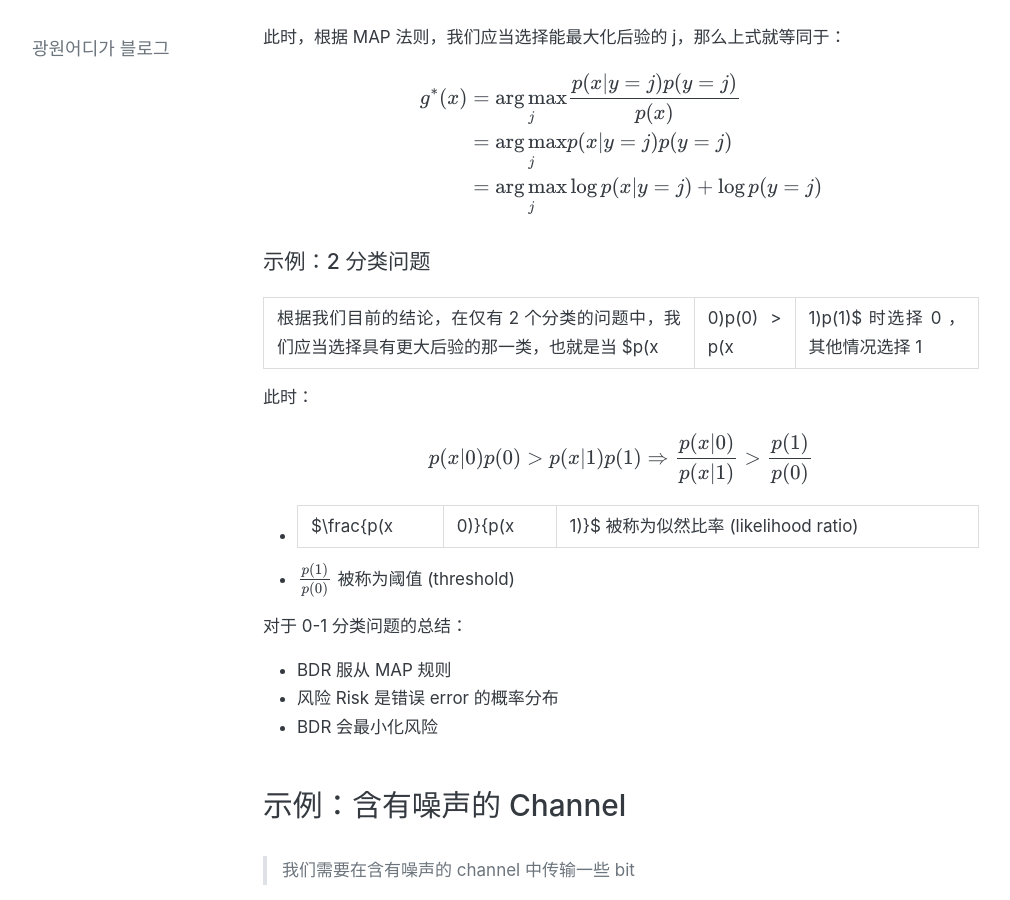
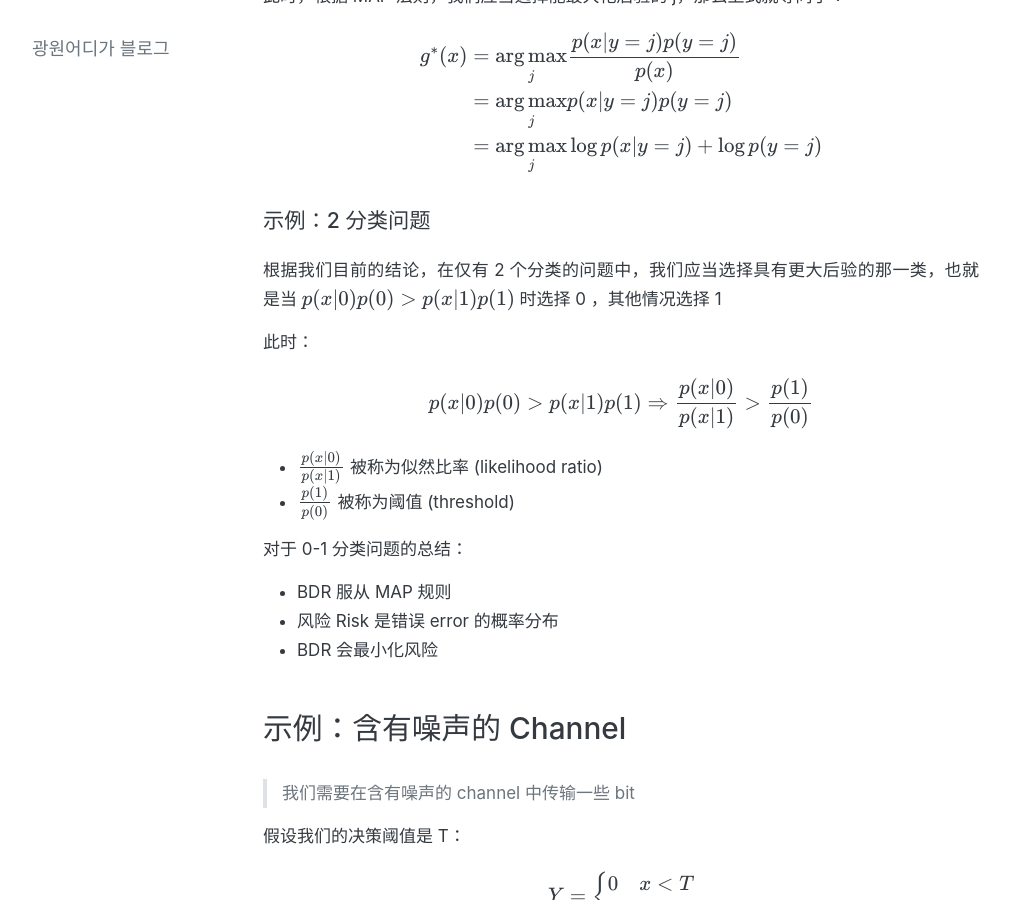
Before and after one commit to Guangwoen/Guangwoen.GitHub.io, a Jekyll site: the page built from _posts/2025-01-14-CS5487-Bayesian_Classifiers.md, in a window 1280 px wide and 900 px high, scrolled down 2236 px. Shown: the whole window, without its empty margins (19-1029 px from the left). Built offline with Jekyll 4.4.1, drawn with Linux system fonts in a browser that asks for light colours; formulas are drawn with MathJax 3; some of the changed text lies outside the part shown.

Commit message:
2025-01-14 new blog

```diff
--- a/_posts/2025-01-14-CS5487-Bayesian_Classifiers.md
+++ b/_posts/2025-01-14-CS5487-Bayesian_Classifiers.md
@@ -18,7 +18,7 @@ categories: [AI]
     - 先验 $p(Y)$ 是该状态发生的概率
 2. Observer 从随机变量 $X$ 测量观测值（Observations）或者特征（Features）
     - 类条件概率密度（Class Conditional Density (CCD)）
-    - $p(X|Y)$ 是特定于一个类或者状态的特征
+    - $p(X\|Y)$ 是特定于一个类或者状态的特征
 3. Decision Function：用特征来推断状态
     - $g(X): X \to Y$
 4. Loss Function: 选择错误的 $Y$ 时会产生的惩罚（错误的决策）
@@ -38,7 +38,7 @@ $$
 \end{align*}
 $$
 
-- 其中，在已知 $x$ 的情况下，$R(x) = \sum_y p(y|x)L(g(x), y)$ 被称为条件风险 (conditional risk)
+- 其中，在已知 $x$ 的情况下，$R(x) = \sum_y p(y\|x)L(g(x), y)$ 被称为条件风险 (conditional risk)
 
 > 因为损失函数永远大于等于 0，因此最小化风险函数等同于最小化 $x$ 条件的条件风险 $R(x)$
 
@@ -94,7 +94,7 @@ $$
 
 #### 示例：2 分类问题
 
-根据我们目前的结论，在仅有 2 个分类的问题中，我们应当选择具有更大后验的那一类，也就是当 $p(x|0)p(0) > p(x|1)p(1)$ 时选择 0 ，其他情况选择 1
+根据我们目前的结论，在仅有 2 个分类的问题中，我们应当选择具有更大后验的那一类，也就是当 $p(x\|0)p(0) > p(x\|1)p(1)$ 时选择 0 ，其他情况选择 1
 
 此时：
 
@@ -102,7 +102,7 @@ $$
 p(x|0)p(0) > p(x|1)p(1) \Rightarrow \frac{p(x|0)}{p(x|1)} > \frac{p(1)}{p(0)}
 $$
 
-- $\frac{p(x|0)}{p(x|1)}$ 被称为似然比率 (likelihood ratio)
+- $\frac{p(x\|0)}{p(x\|1)}$ 被称为似然比率 (likelihood ratio)
 - $\frac{p(1)}{p(0)}$ 被称为阈值 (threshold)
 
 对于 0-1 分类问题的总结：
@@ -160,7 +160,7 @@ $$
 
 ## 高斯分类器 (Gaussian Classifier)
 
-假设我们有：$Y \in \{1, ..., c\}, p(y=j) = \pi_j, x \in \mathbb{R}^d$，并且 CCD 是高斯分布，也就是：$p(x|y=j) = \mathcal{N}(x|\mu_j, \Sigma_j)$
+假设我们有：$Y \in \{1, ..., c\}, p(y=j) = \pi_j, x \in \mathbb{R}^d$，并且 CCD 是高斯分布，也就是：$p(x\|y=j) = \mathcal{N}(x\|\mu_j, \Sigma_j)$
 
 基于 0-1 损失函数的 BDR：
 
```
